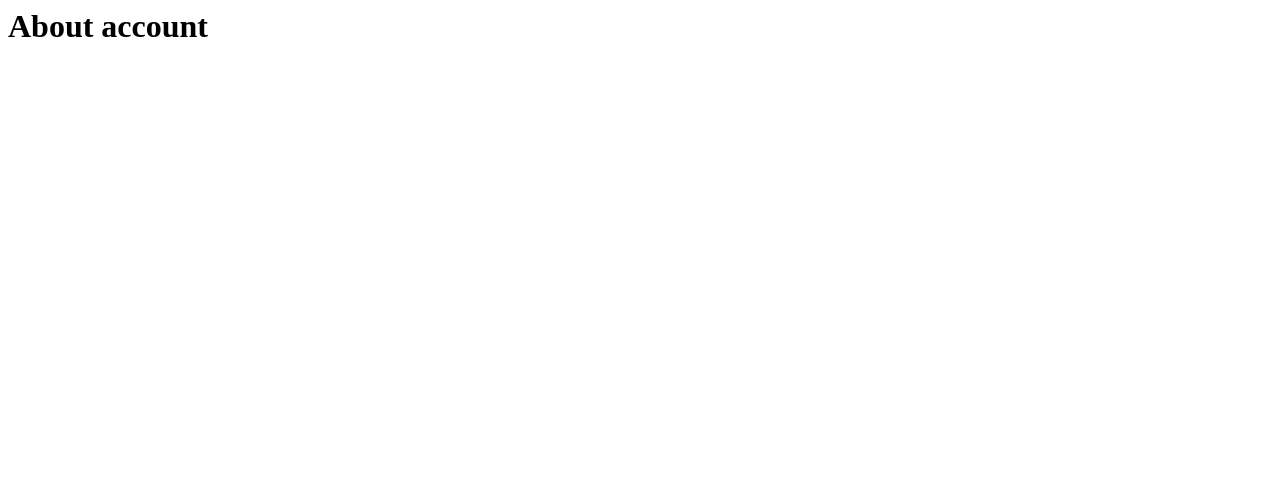
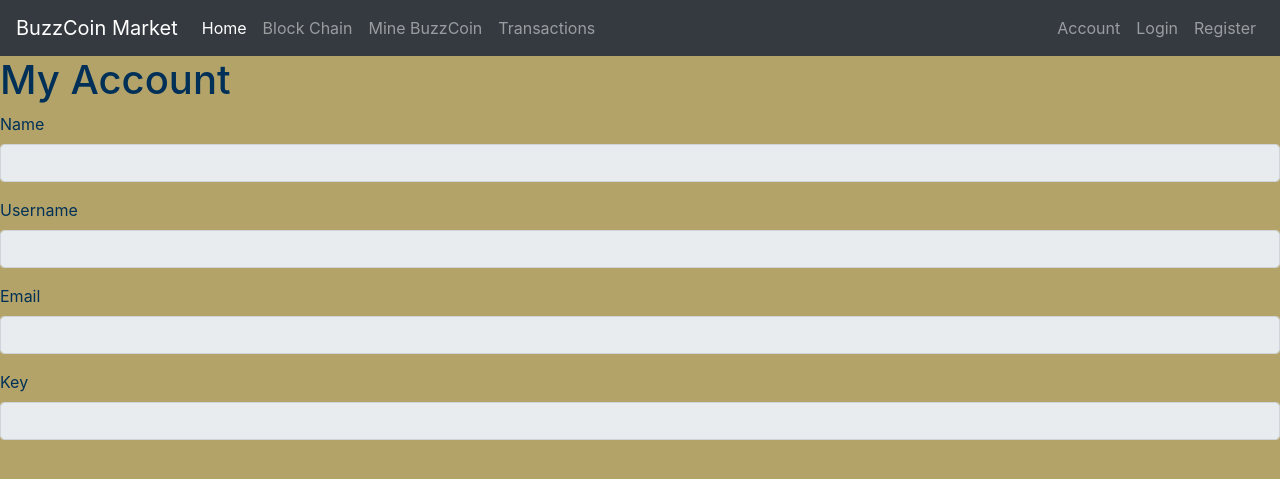
Before and after one commit to ephraimkwon/BuzzCoin, a Flask app: page /account in a window 1280 px wide. Before the commit the part shown is almost empty. Shown: the top 479 px of the page. Run offline with Flask 2, Linux system fonts and the light colour scheme; some libraries are stand-ins or nearby versions.

Commit message:
Account Page added

```diff
--- a/buzzcoin/routes.py
+++ b/buzzcoin/routes.py
@@ -27,6 +27,10 @@
 @app.route("/node")
 def node():
 	return render_template('node.html', title = "Node")
+
+@app.route('/account')
+def account_page():
+    return render_template('account.html')
 
 @app.route("/transaction", methods=['GET', 'POST'])
 def transaction_page():
--- /dev/null
+++ b/buzzcoin/templates/account.html
@@ -0,0 +1,24 @@
+{% extends "base.html" %}
+{% block content %}
+
+<h1>My Account</h1>
+
+<form>
+  <div class="form-group">
+    <label>Name</label>
+    <input type="email" class="form-control" id="exampleInputEmail1" aria-describedby="emailHelp" value="{{ current_user.name }}" disabled=True>
+  </div>
+  <div class="form-group">
+    <label>Username</label>
+    <input type="email" class="form-control" id="exampleInputEmail1" aria-describedby="emailHelp" value="{{ current_user.username }}" disabled=True>
+  </div>
+  <div class="form-group">
+    <label>Email</label>
+    <input type="email" class="form-control" id="exampleInputEmail1" aria-describedby="emailHelp" value="{{ current_user.email }}" disabled=True>
+  </div>
+  <div class="form-group">
+    <label>Key</label>
+    <input type="email" class="form-control" id="exampleInputEmail1" aria-describedby="emailHelp" value="{{ current_user.key }}" disabled=True>
+  </div>
+</form>
+{% endblock content %}
--- a/buzzcoin/templates/base.html
+++ b/buzzcoin/templates/base.html
@@ -34,6 +34,9 @@
                 </li>
             </ul>
             <ul class="navbar-nav">
+                <li class="nav-item">
+                    <a class="nav-link" href="{{ url_for('account_page') }}">Account</a>
+                </li>
                 <li class="nav-item">
                     <a class="nav-link" href="{{ url_for('login_page') }}">Login</a>
                 </li>
```
